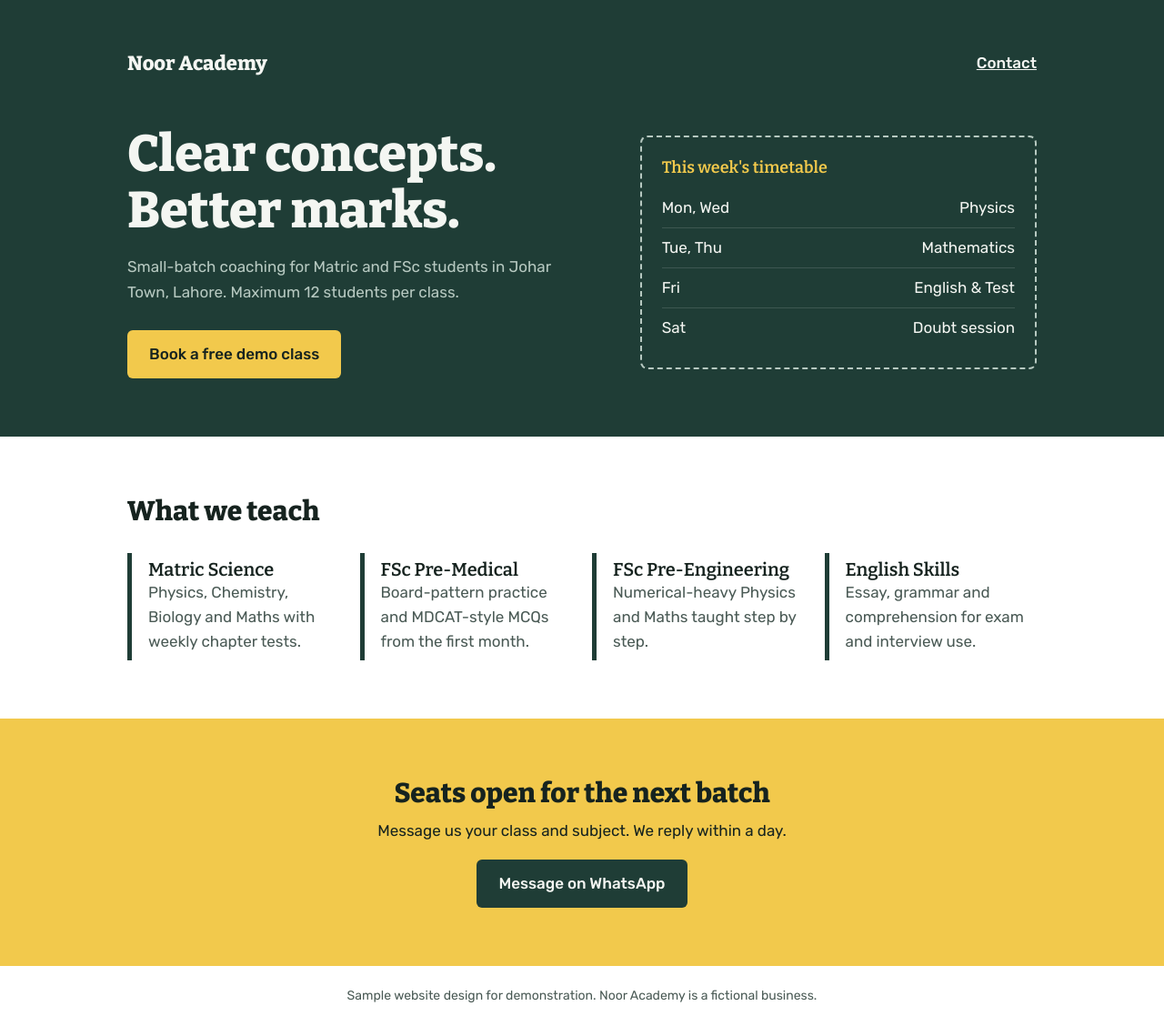
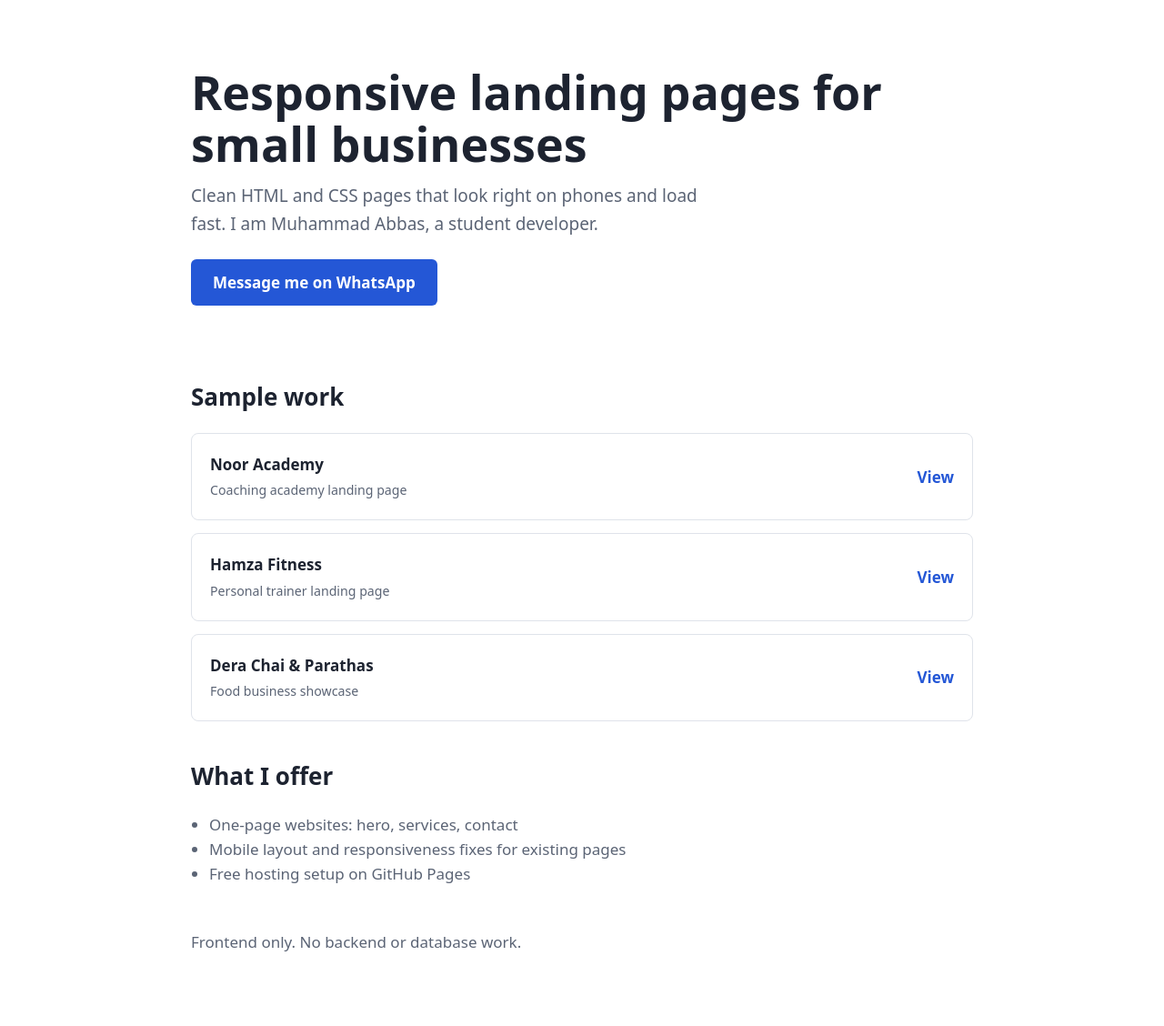
Before and after one commit to mabbas414200-cmd/my-portfolio, a plain HTML site: page index.html in a window 1280 px wide. Shown: the whole page at 91% size. After the commit the page ends 1097 px from the top, so only its background shows below. Drawn offline with nearby package versions, Linux system fonts and the light colour scheme.

Commit message:
Add files via upload

```diff
--- a/index.html
+++ b/index.html
@@ -1,54 +1,32 @@
 <!DOCTYPE html>
 <html lang="en"><head><meta charset="utf-8"><meta name="viewport" content="width=device-width,initial-scale=1">
-<title>Noor Academy – Matric & FSc Coaching, Lahore</title>
-<link href="https://fonts.googleapis.com/css2?family=Bitter:wght@600;800&family=Rubik:wght@400;500&display=swap" rel="stylesheet">
+<title>Muhammad Abbas – Responsive Landing Pages</title>
 <style>
-:root{--board:#1f3d36;--chalk:#f4f6f2;--yellow:#f2c94c;--mute:#b7c9c1;--ink:#16231f}
-*{box-sizing:border-box;margin:0}body{font:17px/1.6 Rubik,system-ui,sans-serif;color:var(--ink);background:#fff}
-a{color:inherit}.wrap{max-width:1040px;margin:auto;padding:0 20px}
-header{background:var(--board);color:var(--chalk);padding:56px 0 64px}
-nav{display:flex;justify-content:space-between;align-items:center;margin-bottom:56px;font-weight:500}
-nav b{font:800 22px Bitter,serif}
-.hero{display:grid;grid-template-columns:1.2fr 1fr;gap:40px;align-items:center}
-h1{font:800 clamp(34px,5vw,56px)/1.1 Bitter,serif;margin-bottom:18px}
-.hero p{color:var(--mute);max-width:46ch;margin-bottom:28px}
-.btn{display:inline-block;background:var(--yellow);color:var(--ink);padding:13px 24px;border-radius:6px;font-weight:500;text-decoration:none}
-.btn:focus-visible,a:focus-visible{outline:3px solid #fff;outline-offset:3px}
-.board{border:2px dashed var(--mute);border-radius:8px;padding:22px}
-.board h2{font:600 18px Bitter,serif;color:var(--yellow);margin-bottom:12px}
-.board div{display:flex;justify-content:space-between;padding:8px 0;border-bottom:1px solid #ffffff22}
-.board div:last-child{border:0}
-section{padding:64px 0}
-h2.t{font:800 30px Bitter,serif;margin-bottom:28px}
-.grid{display:grid;grid-template-columns:repeat(auto-fit,minmax(220px,1fr));gap:22px}
-.card{border-left:5px solid var(--board);padding:6px 0 6px 18px}
-.card h3{font:600 20px Bitter,serif}.card p{color:#4a5a55}
-.cta{background:var(--yellow);text-align:center}
-.cta h2{font:800 30px Bitter,serif;margin-bottom:10px}
-.cta .btn{background:var(--board);color:var(--chalk);margin-top:18px}
-footer{padding:22px;text-align:center;font-size:14px;color:#4a5a55}
-@media(max-width:760px){.hero{grid-template-columns:1fr}header{padding-top:28px}nav{margin-bottom:32px}}
-</style></head><body>
-<header><div class="wrap">
-<nav><b>Noor Academy</b><a href="#contact">Contact</a></nav>
-<div class="hero"><div>
-<h1>Clear concepts. Better marks.</h1>
-<p>Small-batch coaching for Matric and FSc students in Johar Town, Lahore. Maximum 12 students per class.</p>
-<a class="btn" href="#contact">Book a free demo class</a></div>
-<div class="board"><h2>This week's timetable</h2>
-<div><span>Mon, Wed</span><span>Physics</span></div>
-<div><span>Tue, Thu</span><span>Mathematics</span></div>
-<div><span>Fri</span><span>English & Test</span></div>
-<div><span>Sat</span><span>Doubt session</span></div></div></div></div></header>
-<section><div class="wrap"><h2 class="t">What we teach</h2>
-<div class="grid">
-<div class="card"><h3>Matric Science</h3><p>Physics, Chemistry, Biology and Maths with weekly chapter tests.</p></div>
-<div class="card"><h3>FSc Pre-Medical</h3><p>Board-pattern practice and MDCAT-style MCQs from the first month.</p></div>
-<div class="card"><h3>FSc Pre-Engineering</h3><p>Numerical-heavy Physics and Maths taught step by step.</p></div>
-<div class="card"><h3>English Skills</h3><p>Essay, grammar and comprehension for exam and interview use.</p></div>
-</div></div></section>
-<section class="cta" id="contact"><div class="wrap">
-<h2>Seats open for the next batch</h2><p>Message us your class and subject. We reply within a day.</p>
-<a class="btn" href="https://wa.me/923254898464">Message on WhatsApp</a></div></section>
-<footer>Sample website design for demonstration. Noor Academy is a fictional business.</footer>
-</body></html>
+:root{--ink:#1d2330;--mute:#5b6475;--line:#dfe3ea;--accent:#2457d6}
+*{box-sizing:border-box;margin:0}body{font:17px/1.6 system-ui,-apple-system,'Segoe UI',sans-serif;color:var(--ink);background:#fff}
+.wrap{max-width:900px;margin:auto;padding:0 20px}
+header{padding:72px 0 40px}
+h1{font-size:clamp(32px,6vw,52px);line-height:1.1;margin-bottom:14px}
+header p{color:var(--mute);max-width:52ch;font-size:19px;margin-bottom:24px}
+.btn{display:inline-block;background:var(--accent);color:#fff;padding:12px 24px;border-radius:6px;text-decoration:none;font-weight:600}
+.btn:focus-visible,a:focus-visible{outline:3px solid var(--ink);outline-offset:3px}
+h2{font-size:26px;margin:40px 0 18px}
+.list{display:grid;gap:14px}
+.list a{display:flex;justify-content:space-between;gap:16px;padding:20px;border:1px solid var(--line);border-radius:8px;text-decoration:none;color:inherit}
+.list a:hover{border-color:var(--accent)}
+.list b{display:block}.list small{color:var(--mute)}
+.list span{color:var(--accent);font-weight:600;align-self:center}
+ul.s{padding-left:20px;color:var(--mute)}
+footer{padding:48px 0;color:var(--mute)}
+</style></head><body><div class="wrap">
+<header><h1>Responsive landing pages for small businesses</h1>
+<p>Clean HTML and CSS pages that look right on phones and load fast. I am Muhammad Abbas, a student developer.</p>
+<a class="btn" href="https://wa.me/923254898464">Message me on WhatsApp</a></header>
+<h2>Sample work</h2>
+<div class="list">
+<a href="academy/"><div><b>Noor Academy</b><small>Coaching academy landing page</small></div><span>View</span></a>
+<a href="fitness/"><div><b>Hamza Fitness</b><small>Personal trainer landing page</small></div><span>View</span></a>
+<a href="food/"><div><b>Dera Chai & Parathas</b><small>Food business showcase</small></div><span>View</span></a></div>
+<h2>What I offer</h2>
+<ul class="s"><li>One-page websites: hero, services, contact</li><li>Mobile layout and responsiveness fixes for existing pages</li><li>Free hosting setup on GitHub Pages</li></ul>
+<footer>Frontend only. No backend or database work.</footer></div></body></html>
```
